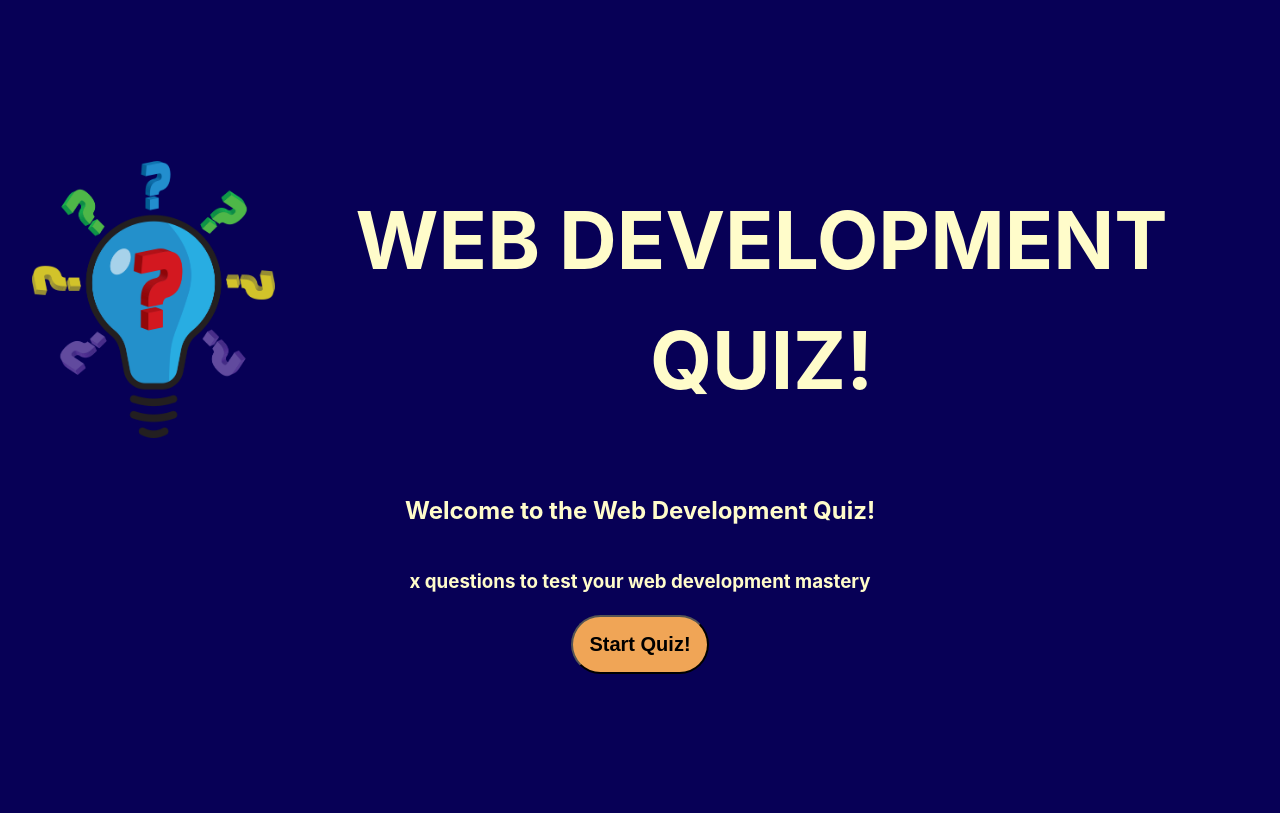
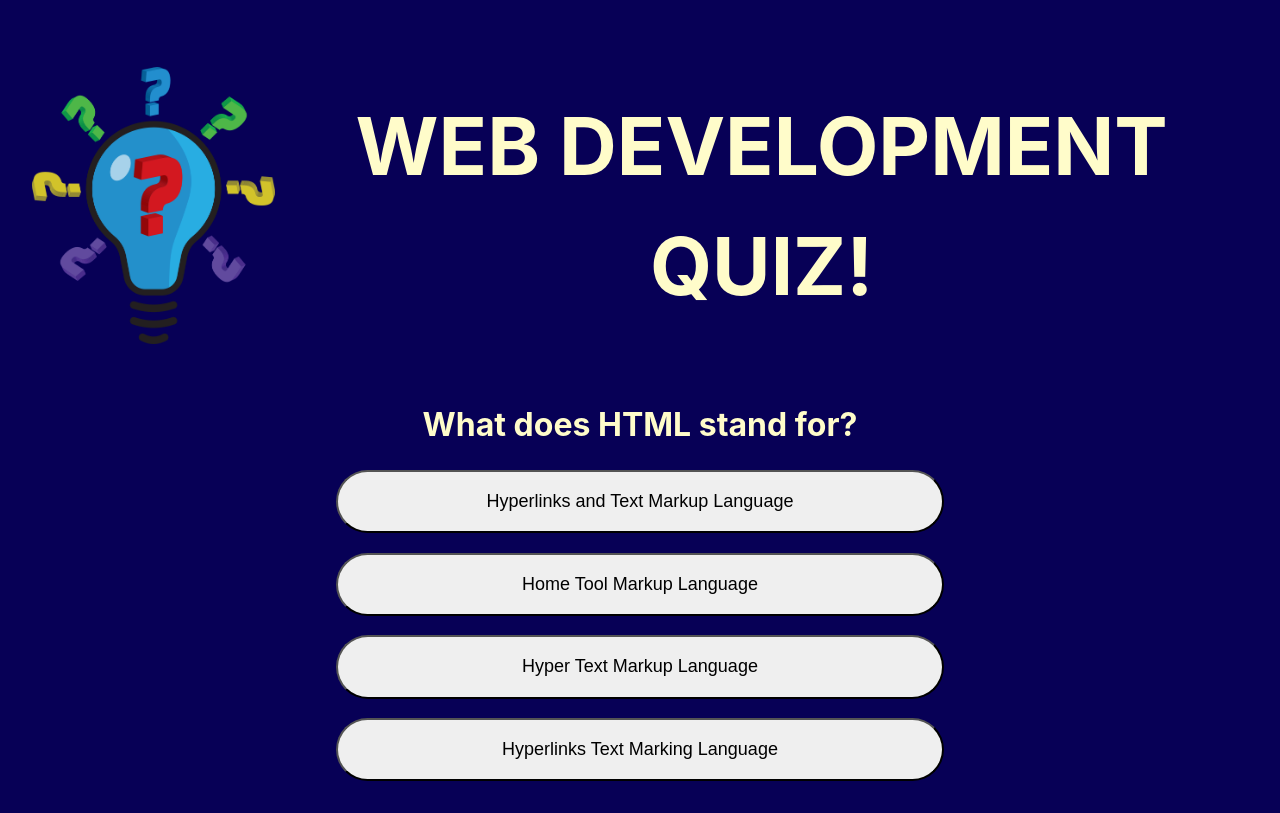
Before and after one commit to HughOwenPanopio/Web-Development-Quiz, a React (Vite) app: page / in a window 1280 px wide. Both pictures are taken after a click on the button "Start Quiz!". Built offline with nearby package versions, Linux system fonts and the light colour scheme; data requests are answered from the project's data file.

Commit message:
distructure the questions length, added style for OptionsPage and map the options from API

```diff
--- a/src/App.jsx
+++ b/src/App.jsx
@@ -5,25 +5,35 @@ import Main from './components/Main'
 import WelcomePage from './components/WelcomePage'
 import LoadingPage from './components/LoadingPage'
 import ErrorPage from './components/ErrorPage'
+import QuestionsPage from './components/QuestionsPage'
 
 const initialState = {
   questions: [],
+  // loading, ready, error, active, finish
   status: 'loading',
+  index: 0,
 }
 
 function reducer(state, action) {
   switch (action.type) {
     case 'questionReceived':
-      return { ...state, question: action.payload, status: 'ready' }
+      return { ...state, questions: action.payload, status: 'ready' }
     case 'dataError':
       return { ...state, status: 'error' }
+    case 'startQuiz':
+      return { ...state, status: 'active' }
     default:
       throw new Error('Unknown')
   }
 }
 
 function App() {
-  const [{ question, status }, dispatch] = useReducer(reducer, initialState)
+  const [{ questions, status, index }, dispatch] = useReducer(
+    reducer,
+    initialState
+  )
+
+  const numQuestions = questions.length
 
   useEffect(function () {
     fetch('http://localhost:9000/questions')
@@ -39,7 +49,10 @@ function App() {
       <Main>
         {status === 'loading' && <LoadingPage />}
         {status === 'error' && <ErrorPage />}
-        {status === 'ready' && <WelcomePage />}
+        {status === 'ready' && (
+          <WelcomePage dispatch={dispatch} numQuestions={numQuestions} />
+        )}
+        {status === 'active' && <QuestionsPage questions={questions[index]} />}
       </Main>
     </>
   )
--- a/src/components/OptionsPage/index.jsx
+++ b/src/components/OptionsPage/index.jsx
@@ -1,5 +1,20 @@
-function OptionPage() {
-  return <div></div>
+import PropTypes from 'prop-types'
+import './style.css'
+
+function OptionsPage({ questions }) {
+  return (
+    <div className="option-container">
+      {questions.options.map((option) => (
+        <button className="btn-option" key={option}>
+          {option}
+        </button>
+      ))}
+    </div>
+  )
 }
 
-export default OptionPage
+OptionsPage.propTypes = {
+  questions: PropTypes.object,
+}
+
+export default OptionsPage
--- a/src/components/OptionsPage/style.css
+++ b/src/components/OptionsPage/style.css
@@ -0,0 +1,26 @@
+.option-container {
+  display: flex;
+  flex-direction: column;
+  gap: 1.2rem;
+  align-items: center;
+}
+
+.btn-option {
+  border-radius: 50px;
+  padding: 1.2rem;
+  font-size: 18px;
+  width: 50%;
+}
+
+.btn-option:hover {
+  transform: translateX(1.5rem);
+  background-color: #09ae2c;
+}
+
+.btn-option.correct {
+  background-color: #eadb4c;
+}
+
+.btn-option.wrong {
+  background-color: #ea5f4c;
+}
--- a/src/components/QuestionsPage/index.jsx
+++ b/src/components/QuestionsPage/index.jsx
@@ -1,5 +1,16 @@
-function QuestionsPage() {
-  return <div></div>
+import PropTypes from 'prop-types'
+import OptionsPage from '../OptionsPage'
+function QuestionsPage({ questions }) {
+  return (
+    <div>
+      <h1>{questions.question}</h1>
+      <OptionsPage questions={questions} />
+    </div>
+  )
+}
+
+QuestionsPage.propTypes = {
+  questions: PropTypes.object,
 }
 
 export default QuestionsPage
--- a/src/components/WelcomePage/index.jsx
+++ b/src/components/WelcomePage/index.jsx
@@ -1,13 +1,27 @@
 import './style.css'
+import PropTypes from 'prop-types'
 
-function WelcomePage() {
+function WelcomePage({ dispatch, numQuestions }) {
   return (
     <div className="welcome-page">
       <h2>Welcome to the Web Development Quiz!</h2>
-      <h3>x questions to test your web development mastery</h3>
-      <button className="btn-welcome">Start Quiz!</button>
+      <h3>
+        <strong>{numQuestions}</strong> questions to test your web development
+        mastery
+      </h3>
+      <button
+        className="btn-welcome"
+        onClick={() => dispatch({ type: 'startQuiz' })}
+      >
+        Start Quiz!
+      </button>
     </div>
   )
 }
 
+WelcomePage.propTypes = {
+  dispatch: PropTypes.func,
+  numQuestions: PropTypes.number,
+}
+
 export default WelcomePage
```
